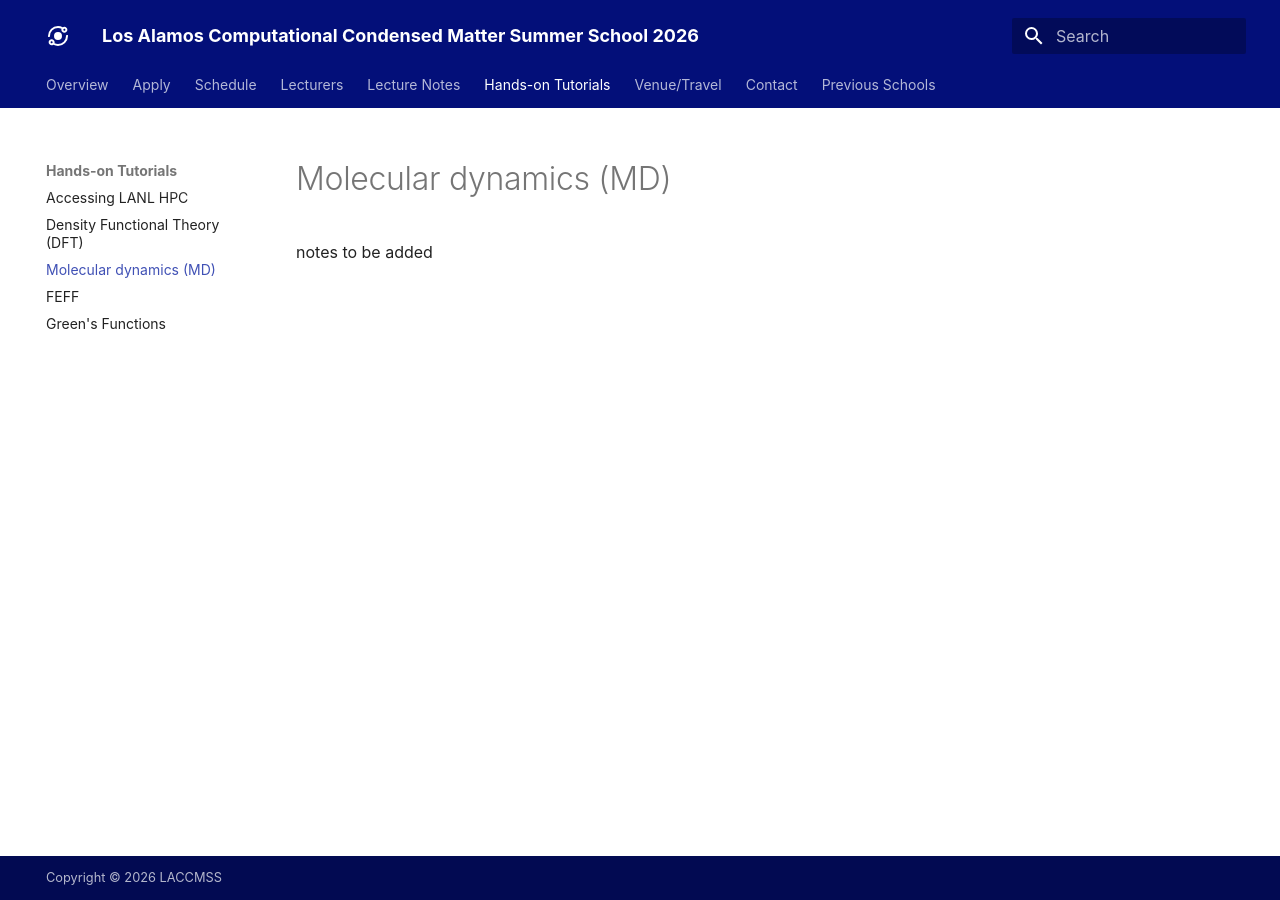
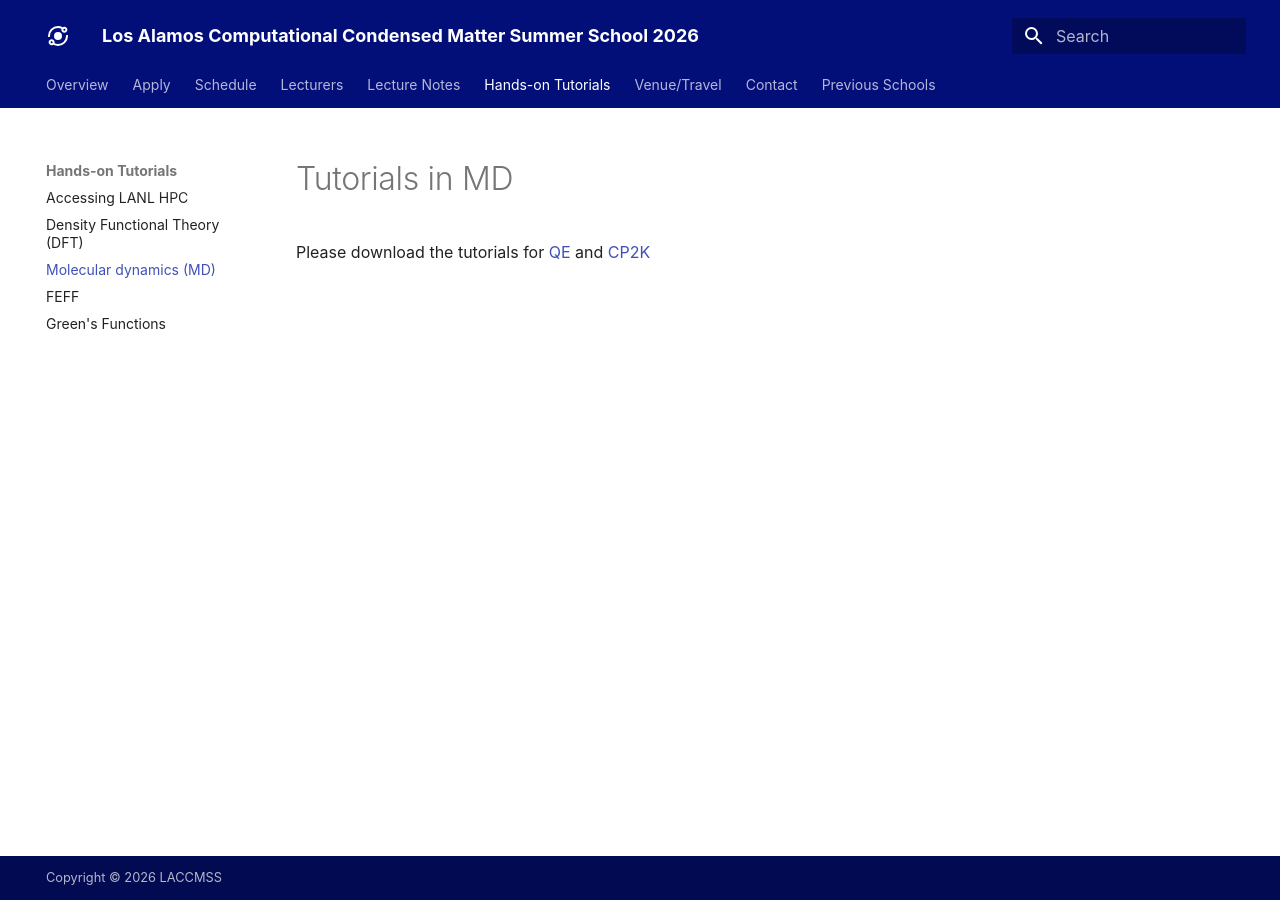
Before and after one commit to LACCMSS/2026, an MkDocs documentation site: the page built from docs/md.md, in a window 1280 px wide. Built offline with MkDocs 1.6.1 and Material for MkDocs 9.7.7, drawn with Linux system fonts in a browser that asks for light colours; some web fonts are replaced.

Commit message:
Update md.md

```diff
--- a/docs/md.md
+++ b/docs/md.md
@@ -2,5 +2,6 @@
 title: MD
 ---
 
+# Tutorials in MD
 
-notes to be added
+Please download the tutorials for [QE](assets/Tutorials/LANL_Tutorials-QE-Blank.zip) and [CP2K](assets/Tutorials/LANL_Tutorials-CP2K-Blank.zip)
```
